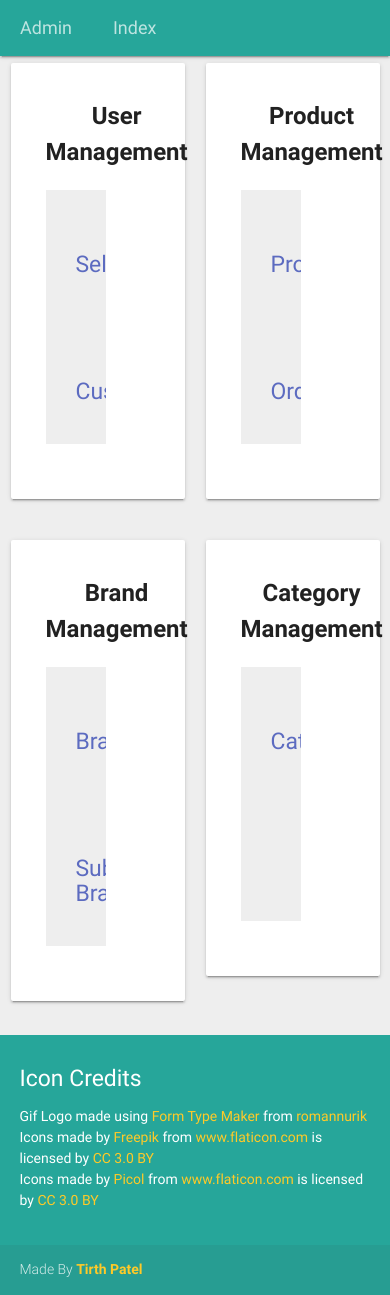
After one commit to emanuelcovaci/Demografie, a Django app: page /dash in a window 390 px wide. The commit adds this page. Run offline with Django 3.2, Linux system fonts and the light colour scheme; style sheets or scripts are compiled from the project's sources; some libraries are stand-ins or nearby versions; grey boxes are pictures that could not be loaded.

Commit message:
Started dashboard ui.

```diff
--- a/homepages/urls.py
+++ b/homepages/urls.py
@@ -5,4 +5,5 @@ urlpatterns = [
     url(r'^$', views.index, name='index'),
     url(r'^graphics', views.graphics, name='graphics'),
     url(r'^text', views.text, name='text'),
+    url(r'^dash', views.dash, name='dash'),
 ]
--- a/homepages/views.py
+++ b/homepages/views.py
@@ -9,3 +9,7 @@ def graphics(request):
 
 def text(request):
     return render(request,'homepages/text.html')
+
+
+def dash(request):
+    return render(request,'common/base.html')
--- /dev/null
+++ b/population/views.py
@@ -0,0 +1,3 @@
+from django.shortcuts import render
+
+# Create your views here.
--- a/static/css/style.css
+++ b/static/css/style.css
@@ -26,3 +26,13 @@
     margin: auto !important;
 
 }
+
+header, main, footer {
+    padding-left: 300px;
+}
+
+@media only screen and (max-width : 992px) {
+    header, main, footer {
+        padding-left: 0;
+    }
+}
--- a/static/sass/components/_variables.scss
+++ b/static/sass/components/_variables.scss
@@ -41,7 +41,7 @@ $background-color: color("grey", "lighten-3") !default;
 $secondary-color: color("amber", "lighten-1") !default;
 $success-color: color("green", "base") !default;
 $error-color: color("red", "base") !default;
-$link-color: color("light-blue", "darken-1") !default;
+$link-color: $secondary-color !default;
 
 
 // 2. Badges
--- /dev/null
+++ b/templates/common/base.html
@@ -0,0 +1,210 @@
+<!DOCTYPE html>
+<html>
+    <head>
+      {% load staticfiles sass_tags %}
+      <meta http-equiv="Content-Type" content="text/html; charset=UTF-8"/>
+      <meta name="viewport" content="width=device-width, initial-scale=1, maximum-scale=1.0"/>
+      <title>Pythonic</title>
+
+      <!-- CSS  -->
+      <link href="https://fonts.googleapis.com/icon?family=Material+Icons" rel="stylesheet">
+      <link href="{% sass_src 'sass/materialize.scss'%}" type="text/css" rel="stylesheet" media="screen,projection"/>
+      <link href="{% static 'css/style.css'%}" type="text/css" rel="stylesheet" media="screen,projection"/>
+    </head>
+
+    <body>
+      <header>
+
+        <ul id="slide-out" class="side-nav fixed">
+            <li>
+                <div class="userView">
+                    <div class="background">
+                        <img style="width:100%; height:100%;" src="{% static 'img/background-dash.png'%}">
+                    </div>
+                    <a href="#!user"><img class="circle" src="{% static 'img/logo.png' %}"></a>
+                    <a href="#!name"><span class="white-text name">Ministerul Sanatatii</span></a>
+                    <a href="#!email"><span class="white-text email">presa@ms.ro</span></a>
+                </div>
+            </li>
+            <li><a href="#!">First Sidebar Link</a></li>
+            <li><a href="#!">Second Sidebar Link</a></li>
+        </ul>
+
+
+        <ul class="dropdown-content" id="user_dropdown">
+          <li><a class="indigo-text" href="#!">Profile</a></li>
+          <li><a class="indigo-text" href="#!">Logout</a></li>
+        </ul>
+
+        <!-- <nav role="navigation">
+          <div class="nav-wrapper">
+            <a data-activates="slide-out" class="button-collapse show-on-" href="#!"><img style="margin-top: 17px; margin-left: 5px;" src="https://res.cloudinary.com/dacg0wegv/image/upload/t_media_lib_thumb/v1463989873/smaller-main-logo_3_bm40iv.gif" /></a>
+
+            <ul class="right hide-on-med-and-down">
+              <li>
+                <a class='right dropdown-button' href='' data-activates='user_dropdown'><i class=' material-icons'>account_circle</i></a>
+              </li>
+            </ul>
+
+            <a href="#" data-activates="slide-out" class="button-collapse"><i class="mdi-navigation-menu"></i></a>
+          </div>
+        </nav> -->
+
+        <nav>
+          <div class="nav-wrapper">
+            <a style="margin-left: 20px;" class="breadcrumb" href="#!">Admin</a>
+            <a class="breadcrumb" href="#!">Index</a>
+
+            <div style="margin-right: 20px;" id="timestamp" class="right"></div>
+          </div>
+        </nav>
+      </header>
+
+      <main>
+        <div class="row">
+          <div class="col s6">
+            <div style="padding: 35px;" align="center" class="card">
+              <div class="row">
+                <div class="left card-title">
+                  <b>User Management</b>
+                </div>
+              </div>
+
+              <div class="row">
+                <a href="#!">
+                  <div style="padding: 30px;" class="grey lighten-3 col s5 waves-effect">
+                    <img src="https://res.cloudinary.com/dacg0wegv/image/upload/t_media_lib_thumb/v1463989968/seller_rcnkab.png" class="responsive-img" /><br>
+                    <span class="indigo-text text-lighten-1"><h5>Seller</h5></span>
+                  </div>
+                </a>
+                <div class="col s1">&nbsp;</div>
+                <div class="col s1">&nbsp;</div>
+
+                <a href="#!">
+                  <div style="padding: 30px;" class="grey lighten-3 col s5 waves-effect">
+                    <img src="https://res.cloudinary.com/dacg0wegv/image/upload/t_media_lib_thumb/v1463989969/people_2_knqa3y.png" class="responsive-img" /><br>
+                    <span class="indigo-text text-lighten-1"><h5>Customer</h5></span>
+                  </div>
+                </a>
+              </div>
+            </div>
+          </div>
+
+          <div class="col s6">
+            <div style="padding: 35px;" align="center" class="card">
+              <div class="row">
+                <div class="left card-title">
+                  <b>Product Management</b>
+                </div>
+              </div>
+              <div class="row">
+                <a href="#!">
+                  <div style="padding: 30px;" class="grey lighten-3 col s5 waves-effect">
+                    <img src="https://res.cloudinary.com/dacg0wegv/image/upload/t_media_lib_thumb/v1463989970/product_mdq6fq.png" class="responsive-img" /><br>
+                    <span class="indigo-text text-lighten-1"><h5>Product</h5></span>
+                  </div>
+                </a>
+
+                <div class="col s1">&nbsp;</div>
+                <div class="col s1">&nbsp;</div>
+
+                <a href="#!">
+                  <div style="padding: 30px;" class="grey lighten-3 col s5 waves-effect">
+                    <img src="https://res.cloudinary.com/dacg0wegv/image/upload/t_media_lib_thumb/v1463989970/stack_rwg2mz.png" class="responsive-img" /><br>
+                    <span class="indigo-text text-lighten-1"><h5>Orders</h5></span>
+                  </div>
+                </a>
+              </div>
+            </div>
+          </div>
+        </div>
+
+        <div class="row">
+          <div class="col s6">
+            <div style="padding: 35px;" align="center" class="card">
+              <div class="row">
+                <div class="left card-title">
+                  <b>Brand Management</b>
+                </div>
+              </div>
+
+              <div class="row">
+                <a href="#!">
+                  <div style="padding: 30px;" class="grey lighten-3 col s5 waves-effect">
+                    <img src="https://res.cloudinary.com/dacg0wegv/image/upload/t_media_lib_thumb/v1463989969/brand_lldqpu.png" class="responsive-img" /><br>
+                    <span class="indigo-text text-lighten-1"><h5>Brand</h5></span>
+                  </div>
+                </a>
+
+                <div class="col s1">&nbsp;</div>
+                <div class="col s1">&nbsp;</div>
+
+                <a href="#!">
+                  <div style="padding: 30px;" class="grey lighten-3 col s5 waves-effect">
+                    <img src="https://res.cloudinary.com/dacg0wegv/image/upload/t_media_lib_thumb/v1463989969/brand_lldqpu.png" class="responsive-img" /><br>
+                    <span class="indigo-text text-lighten-1"><h5>Sub Brand</h5></span>
+                  </div>
+                </a>
+              </div>
+            </div>
+          </div>
+
+          <div class="col s6">
+            <div style="padding: 35px;" align="center" class="card">
+              <div class="row">
+                <div class="left card-title">
+                  <b>Category Management</b>
+                </div>
+              </div>
+              <div class="row">
+                <a href="#!">
+                  <div style="padding: 30px;" class="grey lighten-3 col s5 waves-effect">
+                    <img src="https://res.cloudinary.com/dacg0wegv/image/upload/t_media_lib_thumb/v1463989969/squares_dylwo9.png" class="responsive-img" /><br>
+                    <span class="indigo-text text-lighten-1"><h5>Category</h5></span>
+                  </div>
+                </a>
+                <div class="col s1">&nbsp;</div>
+                <div class="col s1">&nbsp;</div>
+
+                <a href="#!">
+                  <div style="padding: 30px;" class="grey lighten-3 col s5 waves-effect">
+                    <img src="https://res.cloudinary.com/dacg0wegv/image/upload/t_media_lib_thumb/v1463989969/squares_dylwo9.png" class="responsive-img" /><br>
+                    <span class="truncate indigo-text text-lighten-1"><h5>Sub Category</h5></span>
+                  </div>
+                </a>
+              </div>
+            </div>
+          </div>
+        </div>
+      </main>
+
+      <footer class="page-footer">
+        <div class="container">
+          <div class="row">
+            <div class="col s12">
+              <h5 class="white-text">Icon Credits</h5>
+              <ul id='credits'>
+                <li class="white-text">
+                  Gif Logo made using <a href="http://formtypemaker.appspot.com/" title="Form Type Maker">Form Type Maker</a> from <a href="https://github.com/romannurik/FORMTypeMaker" title="romannurik">romannurik</a>
+                </li>
+                <li class="white-text">
+                  Icons made by <a href="http://www.freepik.com" title="Freepik">Freepik</a> from <a href="http://www.flaticon.com" title="Flaticon">www.flaticon.com</a> is licensed by <a href="http://creativecommons.org/licenses/by/3.0/" title="Creative Commons BY 3.0"
+                    target="_blank">CC 3.0 BY</a>
+                </li>
+                <li class="white-text">
+                  Icons made by <a href="http://www.flaticon.com/authors/picol" title="Picol">Picol</a> from <a href="http://www.flaticon.com" title="Flaticon">www.flaticon.com</a> is licensed by <a href="http://creativecommons.org/licenses/by/3.0/" title="Creative Commons BY 3.0"
+                    target="_blank">CC 3.0 BY</a>
+                </li>
+              </ul>
+            </div>
+          </div>
+        </div>
+        <div class="footer-copyright">
+          <div class="container">
+            <span>Made By <a style='font-weight: bold;' href="">Tirth Patel</a></span>
+          </div>
+        </div>
+      </footer>
+    </body>
+
+</html>
```
Also changed, not shown: population/apps.py (added, +7 -0 lines), population/__init__.py (added), static/img/background-dash.png (added), static/img/logo.png (added), staticcollected/sass/materialize.css, 3 other files.
